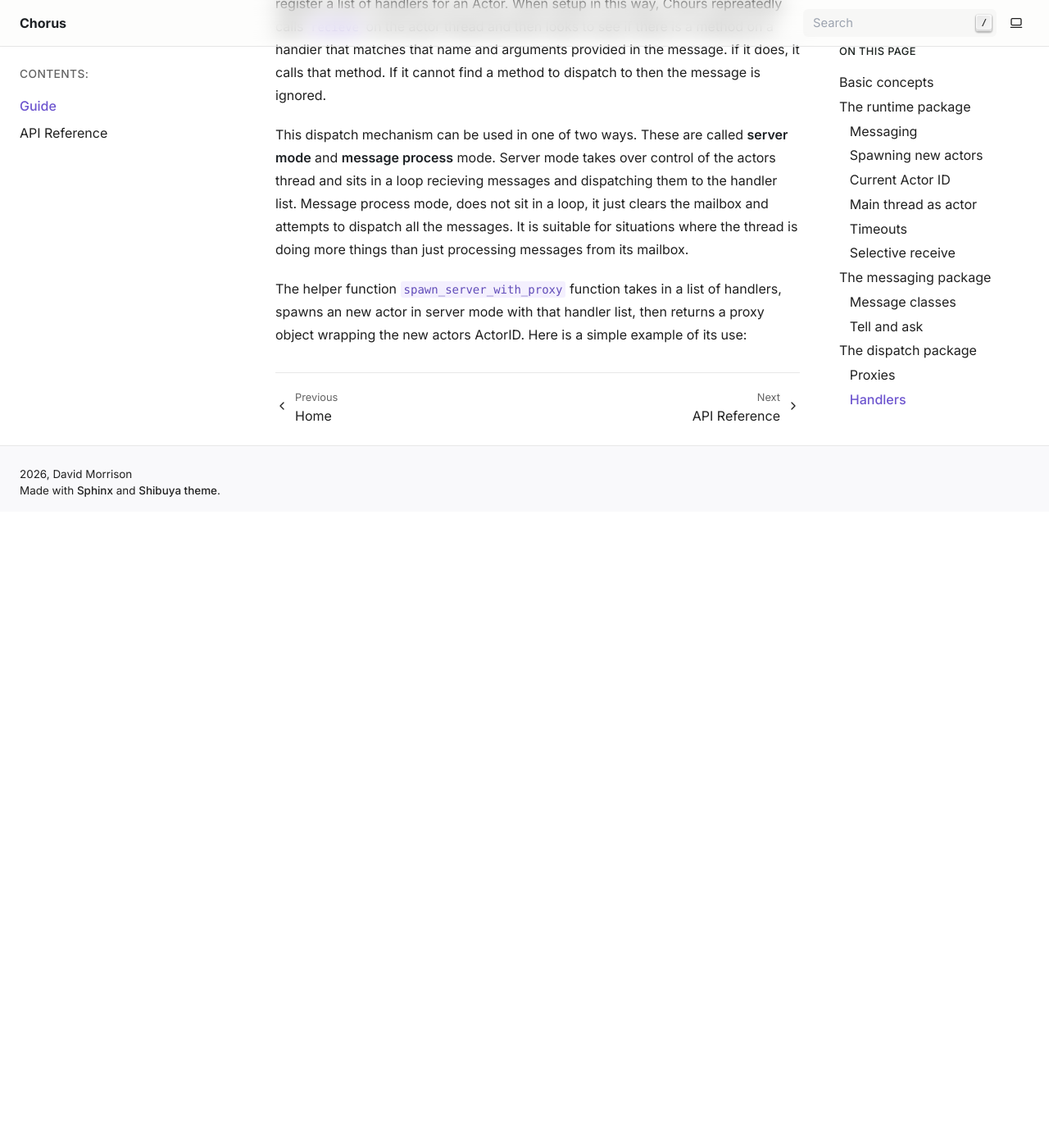
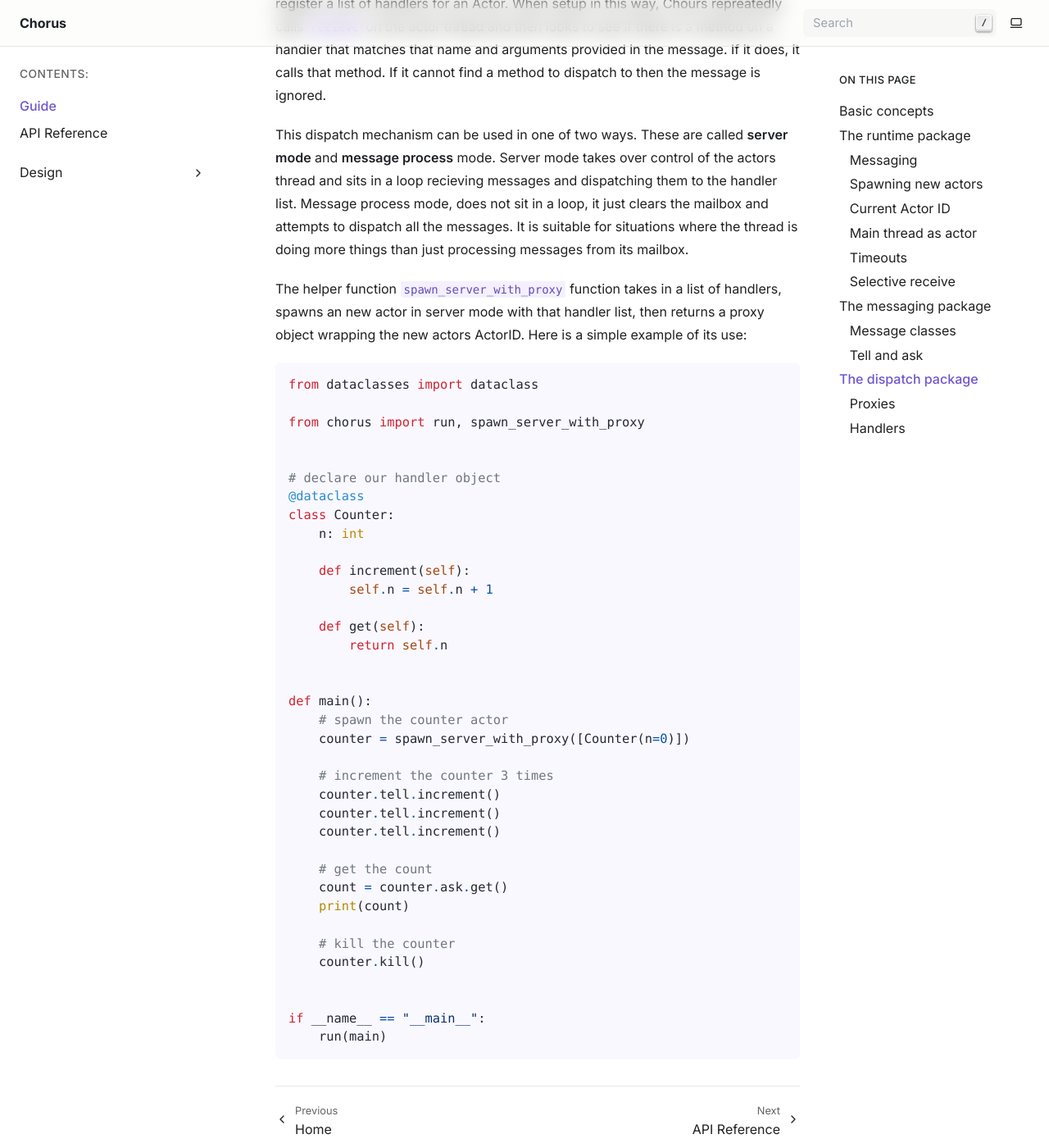
Before and after one commit to progspaces/chorus, a Sphinx documentation site: the page built from docs/source/guide/index.rst, in a window 1280 px wide and 1400 px high, scrolled down 8966 px. Shown: the whole window at 82% size. Built offline with Sphinx 7.4.7, drawn with Linux system fonts in a browser that asks for light colours; before the commit the page ends 9596 px from its top, so only the background shows below that.

```diff
--- a/docs/source/conf.py
+++ b/docs/source/conf.py
@@ -9,7 +9,7 @@
 project = "Chorus"
 copyright = "2026, David Morrison"
 author = "David Morrison"
-release = "0.1.0"
+release = "0.1.1"
 
 # -- General configuration ---------------------------------------------------
 # https://www.sphinx-doc.org/en/master/usage/configuration.html#general-configuration
--- a/docs/source/design/index.rst
+++ b/docs/source/design/index.rst
@@ -3,6 +3,12 @@ Design
 Chorus is a Python package that implements a version of the `Actor model <https://en.wikipedia.org/wiki/Actor_model>`_ on top of Python's built-in Threading package. This section of the documentation discusses the motivation and design of the package.
 
 This section has the following parts:
+
+.. toctree::
+   :hidden:
+
+   actors
+   chorus
 
 * :doc:`actors` discusses the actor model, its trade-offs, and alternatives.
 * :doc:`chorus` explains the design of the implementation of the Erlang actors API that Chorus provides as its core functionality.
--- a/docs/source/guide/index.rst
+++ b/docs/source/guide/index.rst
@@ -262,6 +262,7 @@ This dispatch mechanism can be used in one of two ways. These are called **serve
 The helper function ``spawn_server_with_proxy`` function takes in a list of handlers, spawns an new actor in server mode with that handler list, then returns a proxy object wrapping the new actors ActorID. Here is a simple example of its use:
 
 .. code-block:: python
+
     from dataclasses import dataclass
 
     from chorus import run, spawn_server_with_proxy
--- a/docs/source/index.rst
+++ b/docs/source/index.rst
@@ -14,3 +14,8 @@ Welcome to the documentation for Chorus.
 
    guide/index
    api
+
+.. toctree::
+   :hidden:
+
+   design/index
```
Also changed, not shown: README.md (+8 -2 lines), pyproject.toml (+7 -4 lines), 3 other files.
